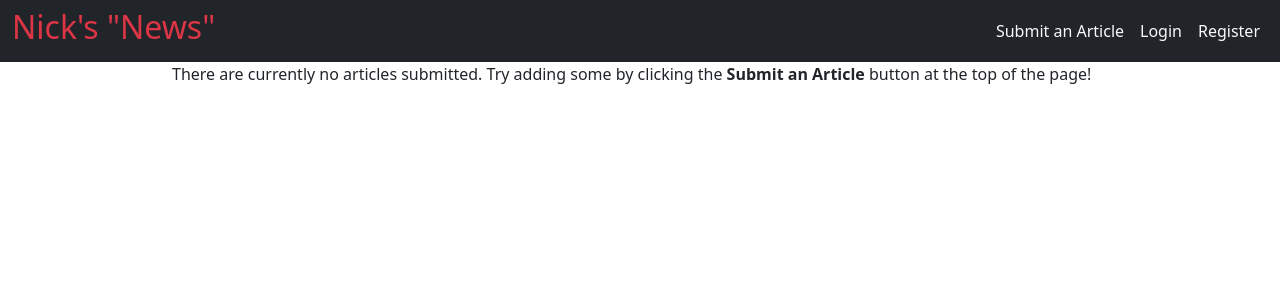
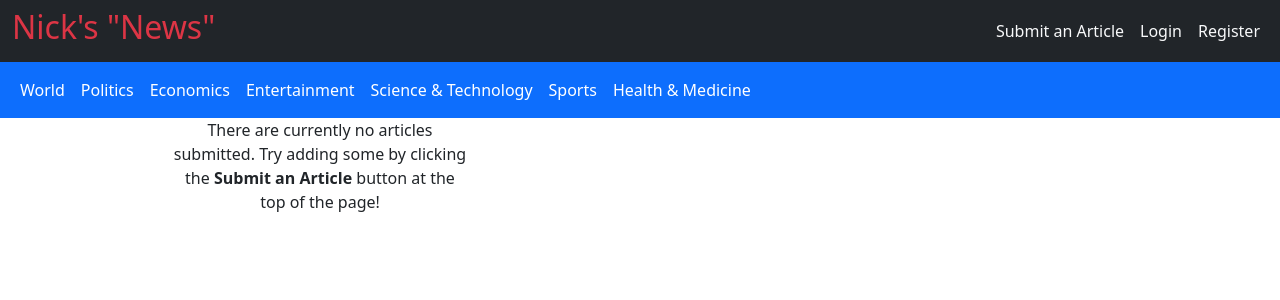
Before and after one commit to nczimmerman00/nz_INF_601_FinalProject, a Django app: page /ai_news/ in a window 1280 px wide. Shown: the top 300 px of the page. Run offline with Django 4.2, Linux system fonts and the light colour scheme; data that the repository does not hold is empty.

Commit message:
Added Article search feature

```diff
--- a/ai_news/forms.py
+++ b/ai_news/forms.py
@@ -1,6 +1,18 @@
 from django import forms
 from django.contrib.auth.forms import UserCreationForm
 from django.contrib.auth.models import User
+
+
+# Article category options
+CATEGORY_CHOICES = [
+    ('World', 'World News'),
+    ('Politics', 'Politics'),
+    ('Economics', 'Economics'),
+    ('Entertainment', 'Entertainment'),
+	('Science', 'Science & Technology'),
+	('Sports', 'Sports'),
+	('Health', 'Health & Medicine')
+]
 
 
 # Create your forms here.
@@ -21,7 +33,7 @@
 
 class SubmitHeadlineForm(forms.Form):
 	headline = forms.CharField(label="Enter a headline", max_length=150)
-	category = forms.CharField(label="Enter a category", max_length=25)
+	category = forms.CharField(label='Select a category', widget=forms.Select(choices=CATEGORY_CHOICES))
 
 	def save(self, commit=True):
 		article = super(NewUserForm, self).save(commit=False)
--- a/ai_news/models.py
+++ b/ai_news/models.py
@@ -1,4 +1,5 @@
 from django.db import models
+from django.conf import settings
 
 
 # Create your models here.
--- a/ai_news/templates/base.html
+++ b/ai_news/templates/base.html
@@ -7,6 +7,7 @@
     <link href="https://cdn.jsdelivr.net/npm/bootstrap@5.2.2/dist/css/bootstrap.min.css" rel="stylesheet" integrity="sha384-Zenh87qX5JnK2Jl0vWa8Ck2rdkQ2Bzep5IDxbcnCeuOxjzrPF/et3URy9Bv1WTRi" crossorigin="anonymous">
 </head>
 <body>
+<!--Top Nav Bar-->
 <nav class="navbar navbar-expand-lg navbar-dark bg-dark">
   <button class="navbar-toggler" type="button" data-toggle="collapse" data-target="#navbarText" aria-controls="navbarText" aria-expanded="False" aria-label="Toggle navigation">
     <span class="navbar-toggler-icon"></span>
@@ -39,6 +40,41 @@
     </ul>
   </div>
 </nav>
+
+<!--Secondary nav bar-->
+<nav class="navbar navbar-expand-lg navbar-dark bg-primary">
+  <div class="container-fluid">
+    <button class="navbar-toggler" type="button" data-bs-toggle="collapse" data-bs-target="#navbarTogglerDemo01" aria-controls="navbarTogglerDemo01" aria-expanded="false" aria-label="Toggle navigation">
+      <span class="navbar-toggler-icon"></span>
+    </button>
+    <div class="collapse navbar-collapse" id="navbarTogglerDemo01">
+      <ul class="navbar-nav me-auto mb-2 mb-lg-0">
+        <li class="nav-item">
+          <a class="nav-link active" aria-current="page" href={% url 'search' 'World'%}>World</a>
+        </li>
+        <li class="nav-item">
+          <a class="nav-link active" aria-current="page" href="{% url 'search' 'Politics'%}">Politics</a>
+        </li>
+        <li class="nav-item">
+          <a class="nav-link active" aria-current="page" href={% url 'search' 'Economics'%}>Economics</a>
+        </li>
+          <li class="nav-item">
+          <a class="nav-link active" aria-current="page" href={% url 'search' 'Entertainment'%}>Entertainment</a>
+        </li>
+          <li class="nav-item">
+          <a class="nav-link active" aria-current="page" href={% url 'search' 'Science'%}>Science & Technology</a>
+        </li>
+          <li class="nav-item">
+          <a class="nav-link active" aria-current="page" href={% url 'search' 'Sports'%}>Sports</a>
+        </li>
+          <li class="nav-item">
+          <a class="nav-link active" aria-current="page" href={% url 'search' 'Health'%}>Health & Medicine</a>
+        </li>
+      </ul>
+    </div>
+  </div>
+</nav>
+
   <main>
     {% block content %}
     {% endblock %}
--- a/ai_news/templates/home.html
+++ b/ai_news/templates/home.html
@@ -4,11 +4,12 @@
 
 {% block content %}
     <div class="container w-75">
-    <div class="card-group">
+    <div class="row row-cols-1 row-cols-md-3 g-4">
         {% if articles %}
             <!--Article Cards-->
             {% for article in articles %}
-                <div class="card">
+                <div class="col">
+                <div class="card p-3">
                     <button type="button" class="list-group-item" data-bs-toggle="modal" data-bs-target="#modal{{ article.id }}">
                         <!--Random image seeds are determined by the article id-->
                         <img class="card-img-top" src="https://picsum.photos/seed/{{ article.id }}/450/350">
@@ -18,6 +19,7 @@
                             <p class="text-muted">{{ article.pub_date }}</p>
                         </div>
                     </button>
+                </div>
                 </div>
             {% endfor %}
             </div>
--- a/ai_news/urls.py
+++ b/ai_news/urls.py
@@ -14,5 +14,7 @@
     # Logout button
     path("logout", views.logout_request, name="logout"),
     # Submit article
-    path("submit", views.submit_article, name="submit")
+    path("submit", views.submit_article, name="submit"),
+    # Filtered articles
+    path("search/<search>", views.search, name='search')
 ]
--- a/ai_news/views.py
+++ b/ai_news/views.py
@@ -1,4 +1,3 @@
-from django.shortcuts import render
 from django.contrib.auth.decorators import login_required
 from django.shortcuts import render, redirect
 from .forms import NewUserForm, SubmitHeadlineForm
@@ -6,13 +5,11 @@
 from django.contrib.auth.forms import AuthenticationForm
 from django.contrib.auth import login, authenticate, logout
 from .models import Article
-from transformers import pipeline
 
 # AI content generator
 from transformers import pipeline
 
 generator = pipeline('text-generation', model ='EleutherAI/gpt-neo-125M')
-# generator = pipeline('text-generation', model='EleutherAI/gpt-neo-1.3B')
 
 
 # Create your views here.
@@ -83,3 +80,8 @@
 def home_view(request):
     articles = Article.objects.all().order_by('-pub_date')
     return render(request=request, template_name="home.html", context={"articles": articles})
+
+
+def search(request, search):
+    articles = Article.objects.filter(article_category=search).values()
+    return render(request=request, template_name="home.html", context={"articles": articles})
```
